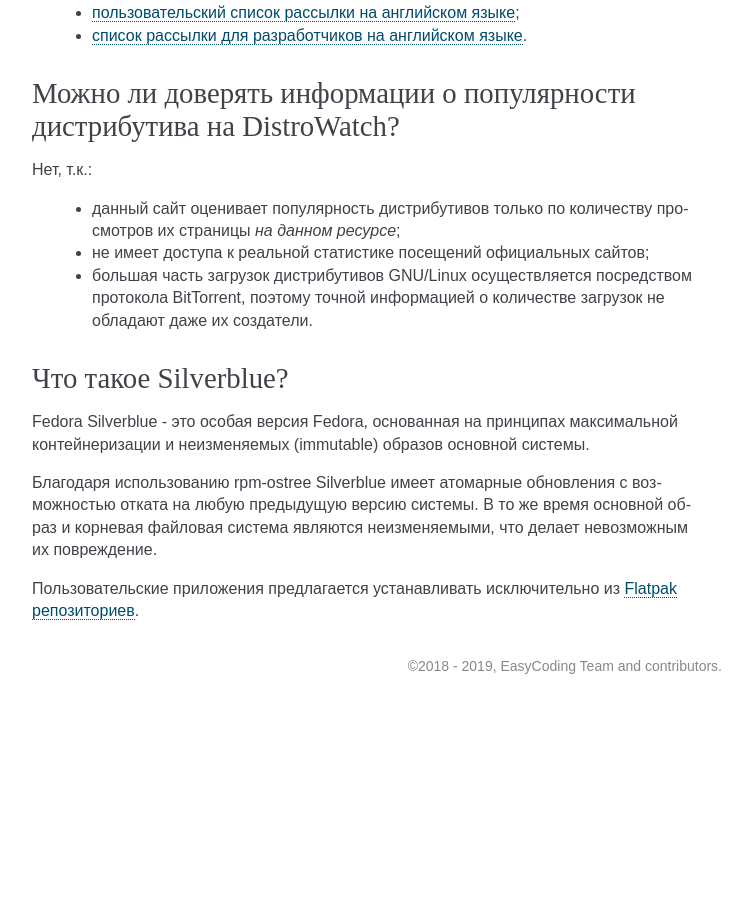
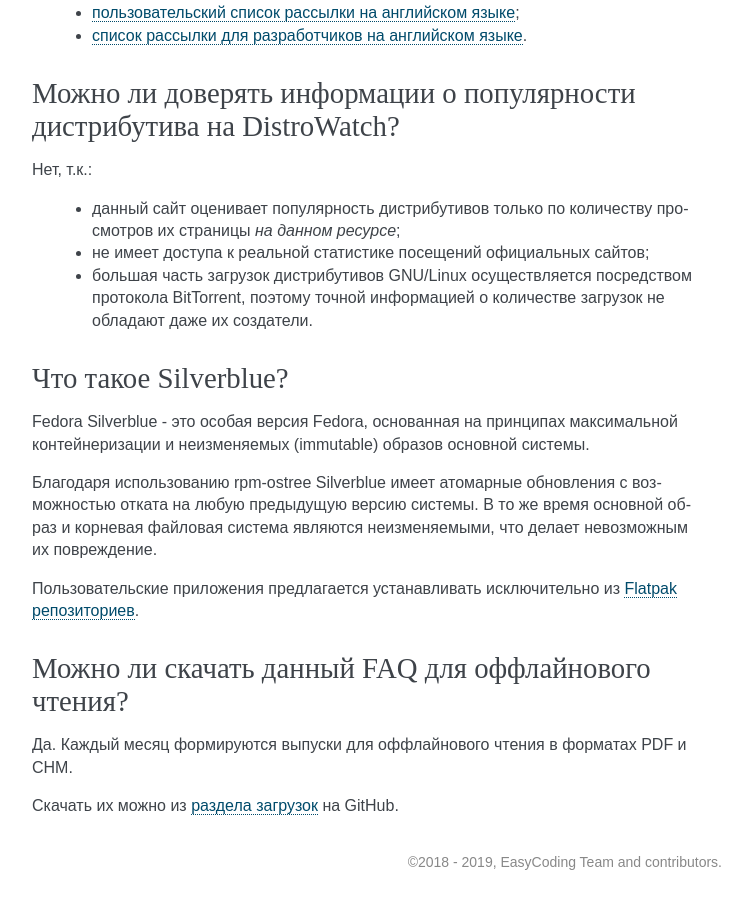
Before and after one commit to RussianFedora/FAQ, a Sphinx documentation site: the page built from source/generic-info.rst, in a window 1280 px wide and 900 px high, scrolled down 4414 px. Shown: the whole window, without its empty margins (388-1140 px from the left). Built offline with Sphinx 7.4.7, drawn with Linux system fonts in a browser that asks for light colours; before the commit the page ends 5118 px from its top, so only the background shows below that; some of the changed text lies outside the part shown.

Commit message:
Added question about downloading offline version of FAQ.

```diff
--- a/source/generic-info.rst
+++ b/source/generic-info.rst
@@ -271,3 +271,13 @@
 Благодаря использованию rpm-ostree Silverblue имеет атомарные обновления с возможностью отката на любую предыдущую версию системы. В то же время основной образ и корневая файловая система являются неизменяемыми, что делает невозможным их повреждение.
 
 Пользовательские приложения предлагается устанавливать исключительно из :ref:`Flatpak репозиториев <flatpak-info>`.
+
+.. index:: fedora, faq, download, offline, pdf, chm
+.. _faq-download:
+
+Можно ли скачать данный FAQ для оффлайнового чтения?
+========================================================
+
+Да. Каждый месяц формируются выпуски для оффлайнового чтения в форматах PDF и CHM.
+
+Скачать их можно из `раздела загрузок <https://github.com/RussianFedora/FAQ/releases>`__ на GitHub.
```
